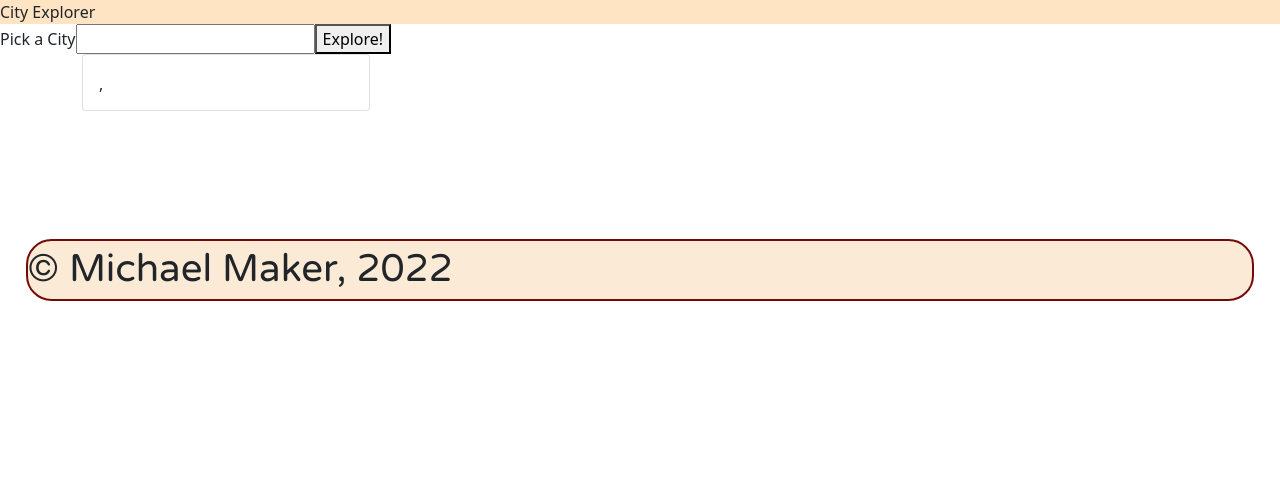
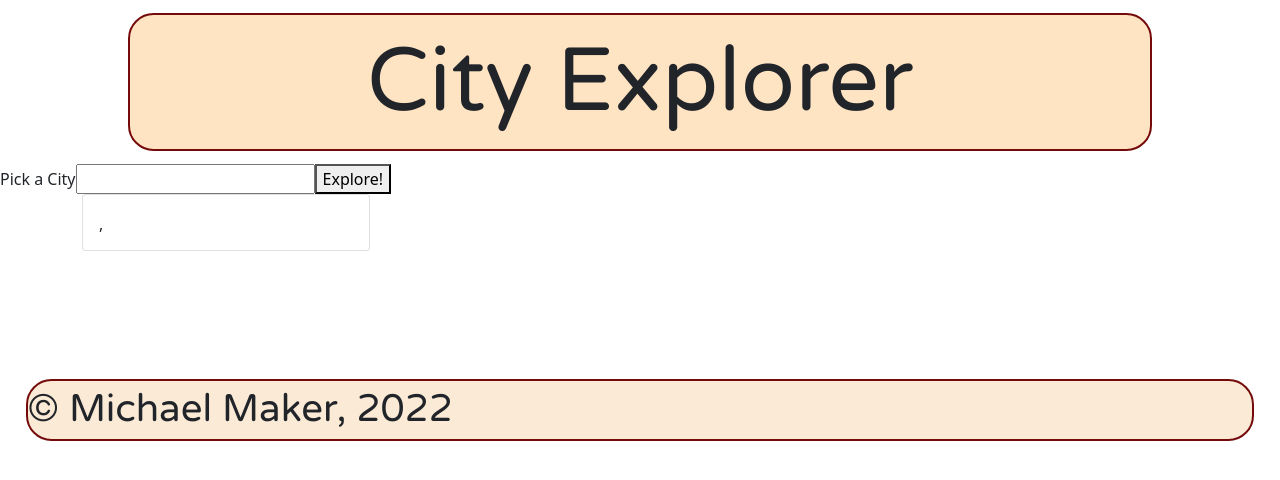
Before and after one commit to Nathan-Waters/city-explorer-1, a React (Create React App) app: page / in a window 1280 px wide. Shown: the top 480 px of the page. Built offline with nearby package versions, Linux system fonts and the light colour scheme.

Commit message:
Encode Header component css

```diff
--- a/src/Header.css
+++ b/src/Header.css
@@ -4,5 +4,18 @@ header{
   flex-grow: 0;
   background-color: bisque;
   flex-basis: auto;
-  justify-content: space-between;
+  justify-content: center;
+  font-size: 7vw;
+  font-family: 'Varela Round', sans-serif;
+  border: rgb(116, 10, 10) solid 2px;
+  border-radius: 2vw;
+  margin:1% 10% 1% 10%;
+
 }
+
+
+/* margin: 25px 50px 75px 100px;
+top margin is 25px
+right margin is 50px
+bottom margin is 75px
+left margin is 100px */
```
